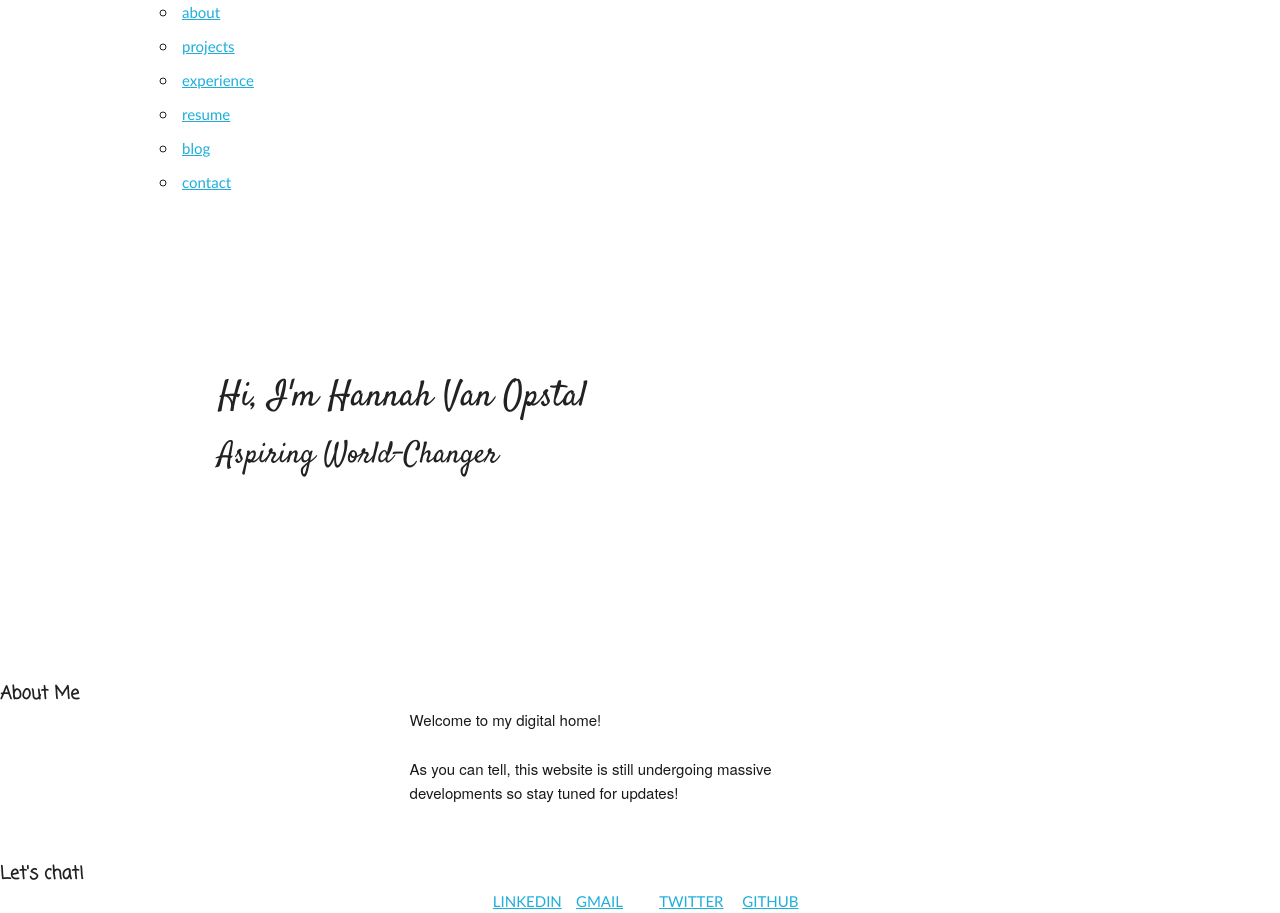
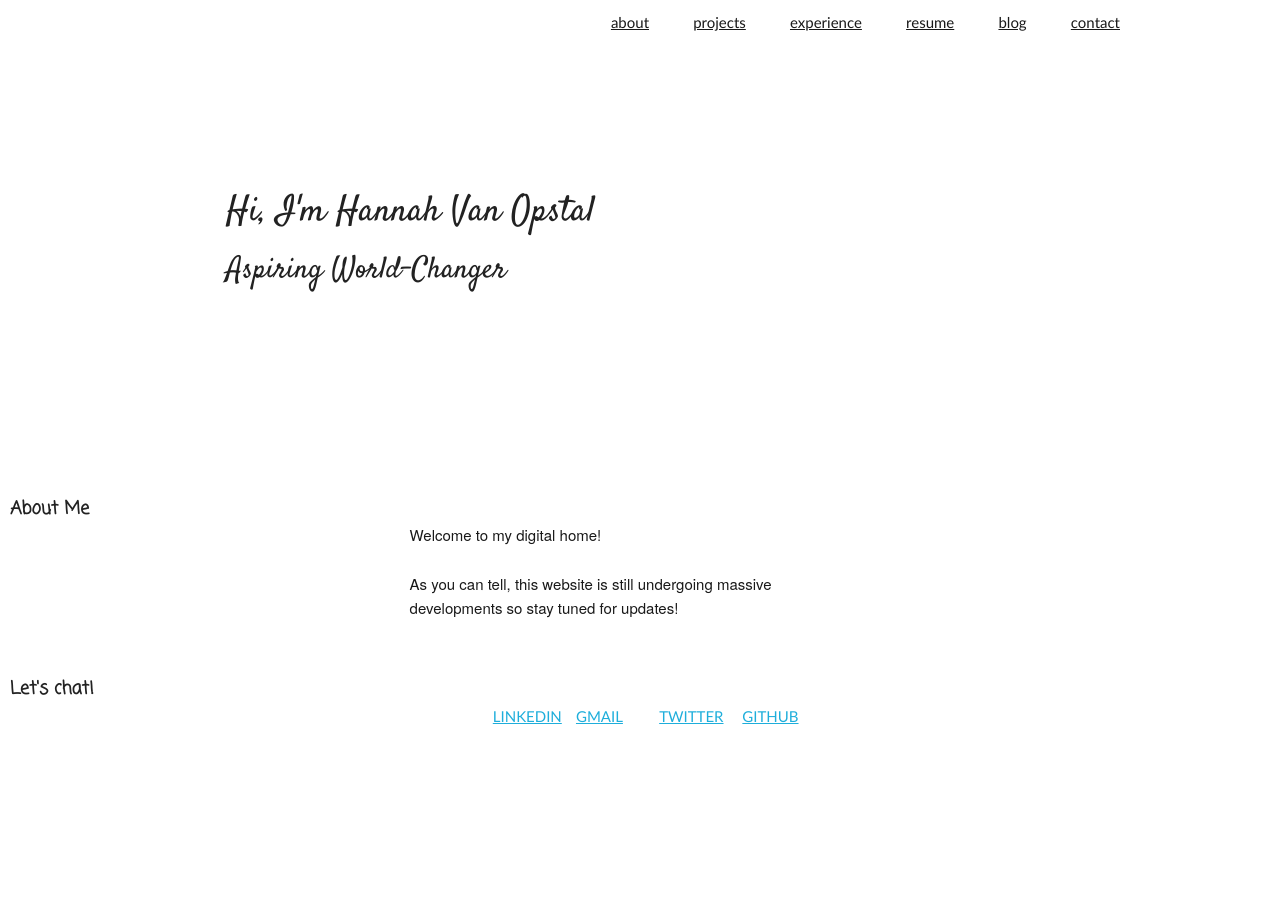
Before and after one commit to hvanopstal/hvanopstal.github.io, a Jekyll site: the page index.html, which Jekyll copies as it is, in a window 1280 px wide. Built offline with Jekyll 4.4.1, drawn with Linux system fonts in a browser that asks for light colours; some web fonts are replaced.

Commit message:
Update main.css

```diff
--- a/css/main.css
+++ b/css/main.css
@@ -3,6 +3,7 @@ header {
 }
 body {
   margin: 0px auto;
+  padding: 10px;
   width: 90%
   background-color: #F9F6F1;
 }
@@ -66,10 +67,26 @@ ul.posts {
 ul.posts li {
   list-style: none;
 }
-div.navigation-bar {
+
+.navigation-bar {
   vertical-align: inline-block;
   text-decoration: none;
 }
+  .navigation-bar.home { float: left; }
+  .navigation-bar ul {
+    list-style: none;
+    margin: 0;
+    padding: 0;
+    float:right;
+  }
+  .navigation-bar ul li { display: inline; }
+  .navigation-bar ul li a {
+    padding: 40px;
+    color: #191919;;
+  }
+  .navigation-bar ul li a:last-of-type { padding-right: 0px; }
+  .navigation-bar ul li a:hover { color: #5e5e5e; }
+
 div.intro {
   font-family: "Satisfy", "Calibri", Arial;
   margin-left: 100px;
```
